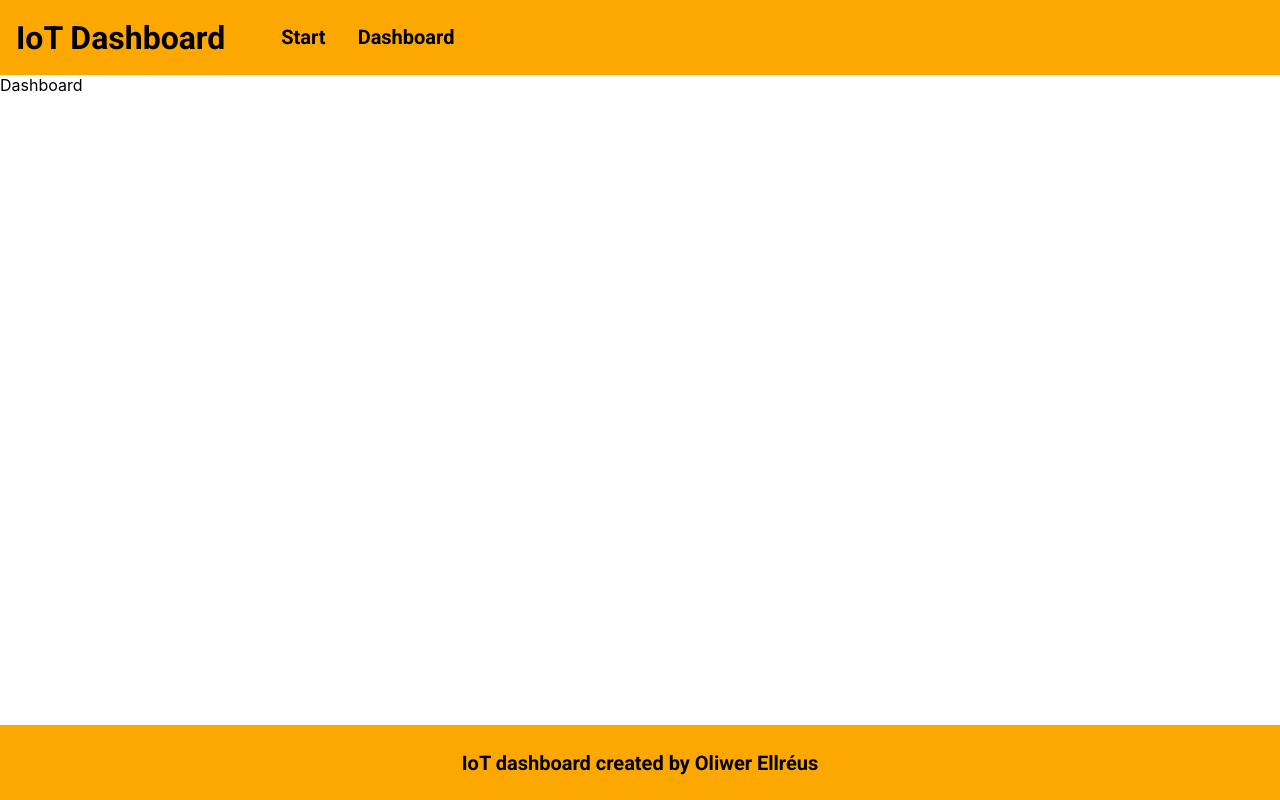
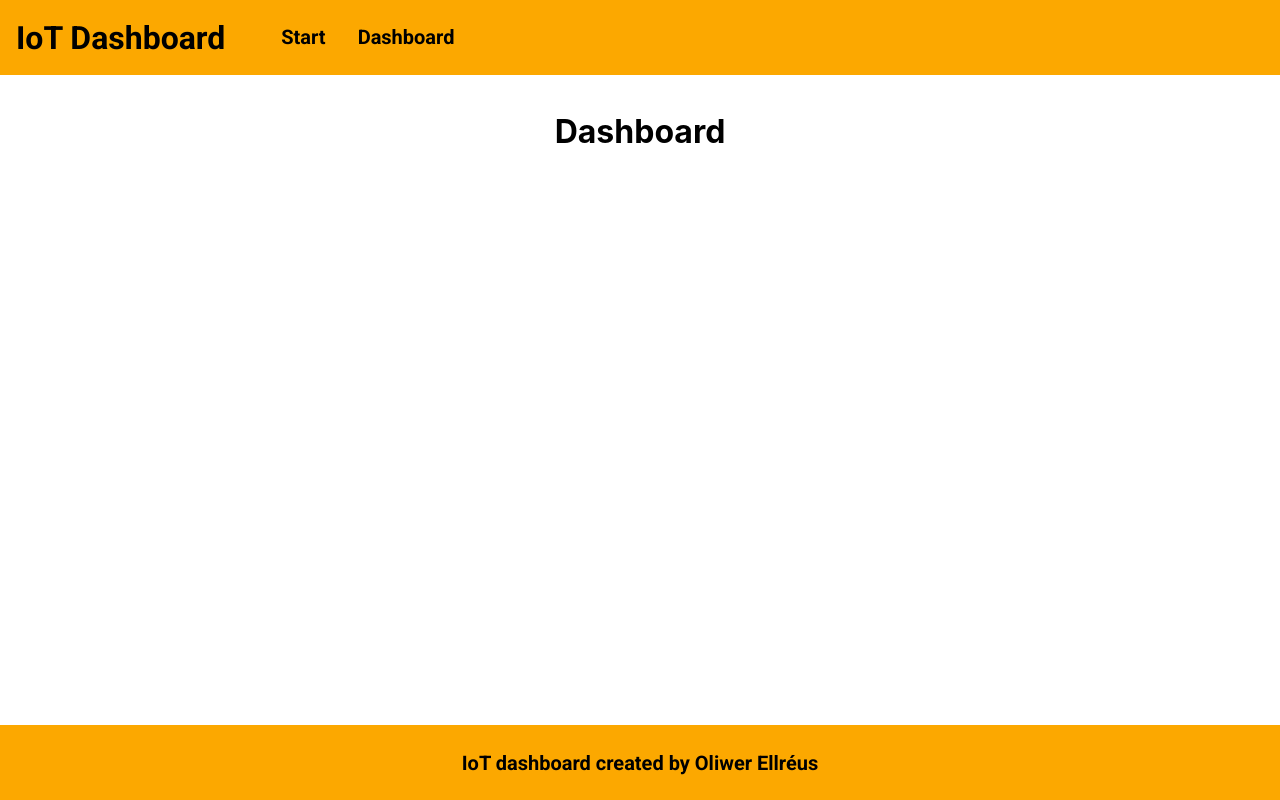
Before and after one commit to OliwerE/Applied-IoT-Frontend, a React (Create React App) app: page /dashboard in a window 1280 px wide. Built offline with nearby package versions, Linux system fonts and the light colour scheme.

Commit message:
Add dashboard layout

```diff
--- /dev/null
+++ b/src/components/Dashboard.css
@@ -0,0 +1,21 @@
+@charset "UTF-8";
+
+#dashboard {
+  min-height: calc(100vh - 150px);
+  padding: 1rem;
+  box-sizing: border-box;
+}
+
+#dashboard h1 {
+  text-align: center;
+}
+
+#dashboard #chart-container {
+  width: 100%;
+  height: 100%;
+  background-color: steelblue;
+}
+
+#dashboard #chart-container p {
+  margin: 0;
+}
--- a/src/components/Dashboard.js
+++ b/src/components/Dashboard.js
@@ -1,8 +1,14 @@
 import React from 'react'
+import './Dashboard.css'
 
 const Dashboard = () => {
   return (
-    <div>Dashboard</div>
+    <div id='dashboard'>
+      <h1>Dashboard</h1>
+      <div id='chart-container'>
+        {/* Add charts/gauges here! */}
+      </div>
+    </div>
   )
 }
 
```
